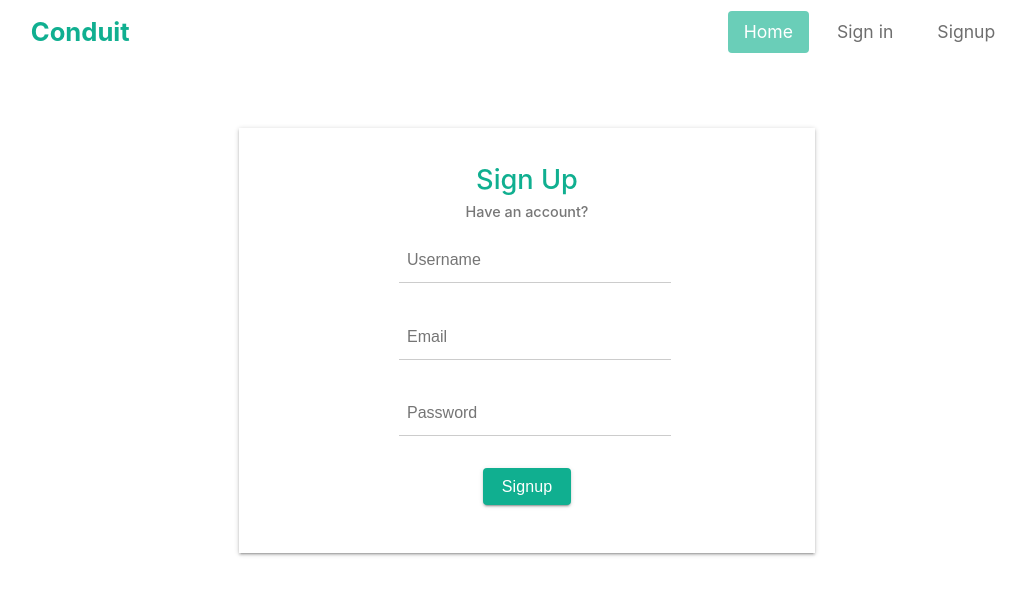
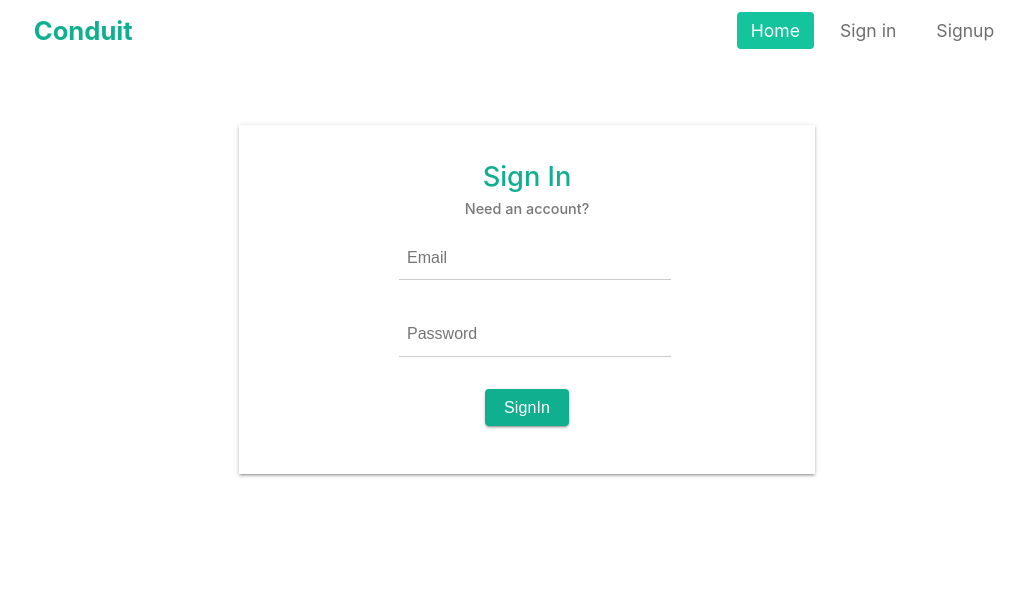
Before and after one commit to jaybhoyar/conduit-client-react, a React (Create React App) app: page /login in a window 1280 px wide. Shown: the top 594 px of the page, without its empty margins (113-1139 px from the left). Built offline with nearby package versions, Linux system fonts and the light colour scheme.

Commit message:
routes add

```diff
--- a/src/App.js
+++ b/src/App.js
@@ -1,16 +1,17 @@
 import React from "react";
-// import Header from "./components/common/Header";
-// import Hero from "./components/common/Hero";
+import { Route } from "react-router-dom";
+import Home from "./components/Home/Home";
 import Signin from "./components/Signin/signin";
 import Signup from "./components/Signup/Signup";
+import Header from "./components/common/Header";
 
 function App() {
 	return (
 		<>
-			{/* <Header />
-			<Hero />
-			<Signin /> */}
-			<Signup />
+			<Header />
+			<Route exact path="/" component={Home} />
+			<Route exact path="/login" component={Signin} />
+			<Route exact path="/signup" component={Signup} />
 		</>
 	);
 }
--- a/src/components/common/Hero.jsx
+++ b/src/components/Home/Hero.jsx
@@ -1,6 +1,5 @@
 /* eslint-disable jsx-a11y/anchor-is-valid */
 import React from "react";
-
 import "../../styles/common.scss";
 
 function Hero() {
--- /dev/null
+++ b/src/components/Home/Home.jsx
@@ -0,0 +1,13 @@
+import React, { Component } from "react";
+import Hero from "./Hero";
+class Home extends Component {
+	render() {
+		return (
+			<>
+				<Hero />
+			</>
+		);
+	}
+}
+
+export default Home;
--- a/src/components/Signin/signin.jsx
+++ b/src/components/Signin/signin.jsx
@@ -1,11 +1,10 @@
 import React from "react";
-import Header from "../common/Header";
+
 import "../../styles/common.scss";
 
 function Signin() {
 	return (
 		<div>
-			<Header />
 			<div className="form_container">
 				<h3 className="form_heading">Sign In</h3>
 				<h6 className="form_subheading">Need an account?</h6>
--- a/src/components/Signup/Signup.jsx
+++ b/src/components/Signup/Signup.jsx
@@ -1,11 +1,9 @@
 import React from "react";
-import Header from "../common/Header";
 import "../../styles/common.scss";
 
 function Signup() {
 	return (
 		<div>
-			<Header />
 			<div className="form_container">
 				<h3 className="form_heading">Sign Up</h3>
 				<h6 className="form_subheading">Have an account?</h6>
--- a/src/components/common/Header.jsx
+++ b/src/components/common/Header.jsx
@@ -1,23 +1,26 @@
 /* eslint-disable jsx-a11y/anchor-is-valid */
 import React from "react";
 import "../../styles/common.scss";
+import { Link } from "react-router-dom";
 
 function Header() {
 	return (
 		<div className="header_container">
 			<header className="header">
 				<div className="logo">
-					<p>Conduit</p>
+					<Link to="/" className="main_heading">
+						Conduit
+					</Link>
 				</div>
 				<div className="search_box">
 					<input type="text" name="" id="" />
 				</div>
 				<div className="auth_button">
-					<a href="#" className="active_link">
+					<Link to="/" className="active_link">
 						Home
-					</a>
-					<a href="#">Sign in</a>
-					<a href="#">Signup</a>
+					</Link>
+					<Link to="/login">Sign in</Link>
+					<Link to="/signup">Signup</Link>
 				</div>
 			</header>
 		</div>
--- a/src/styles/common.scss
+++ b/src/styles/common.scss
@@ -1,7 +1,7 @@
 a {
+	text-decoration: none;
 	color: rgb(110, 110, 110);
 	&:hover {
-		background-color: #6aceb8;
 		color: rgb(255, 255, 255);
 	}
 }
@@ -17,7 +17,7 @@ a {
 			display: flex;
 			align-items: center;
 			width: 25%;
-			p {
+			.main_heading {
 				font-size: 1.6rem;
 				font-weight: 700;
 				color: #10af90;
@@ -45,9 +45,9 @@ a {
 				font-size: 1.1rem;
 				font-weight: 400;
 				border-radius: 4px;
-				padding: 12px 16px;
+				padding: 10px 14px;
 				&:hover {
-					background-color: #6aceb8;
+					background-color: #13c49d;
 				}
 			}
 		}
@@ -55,7 +55,7 @@ a {
 }
 
 .active_link {
-	background-color: #6aceb8;
+	background-color: #13c49d;
 	color: #fff;
 }
 
```
Also changed, not shown: src/components/Home/main.jsx (added, +18 -0 lines).
